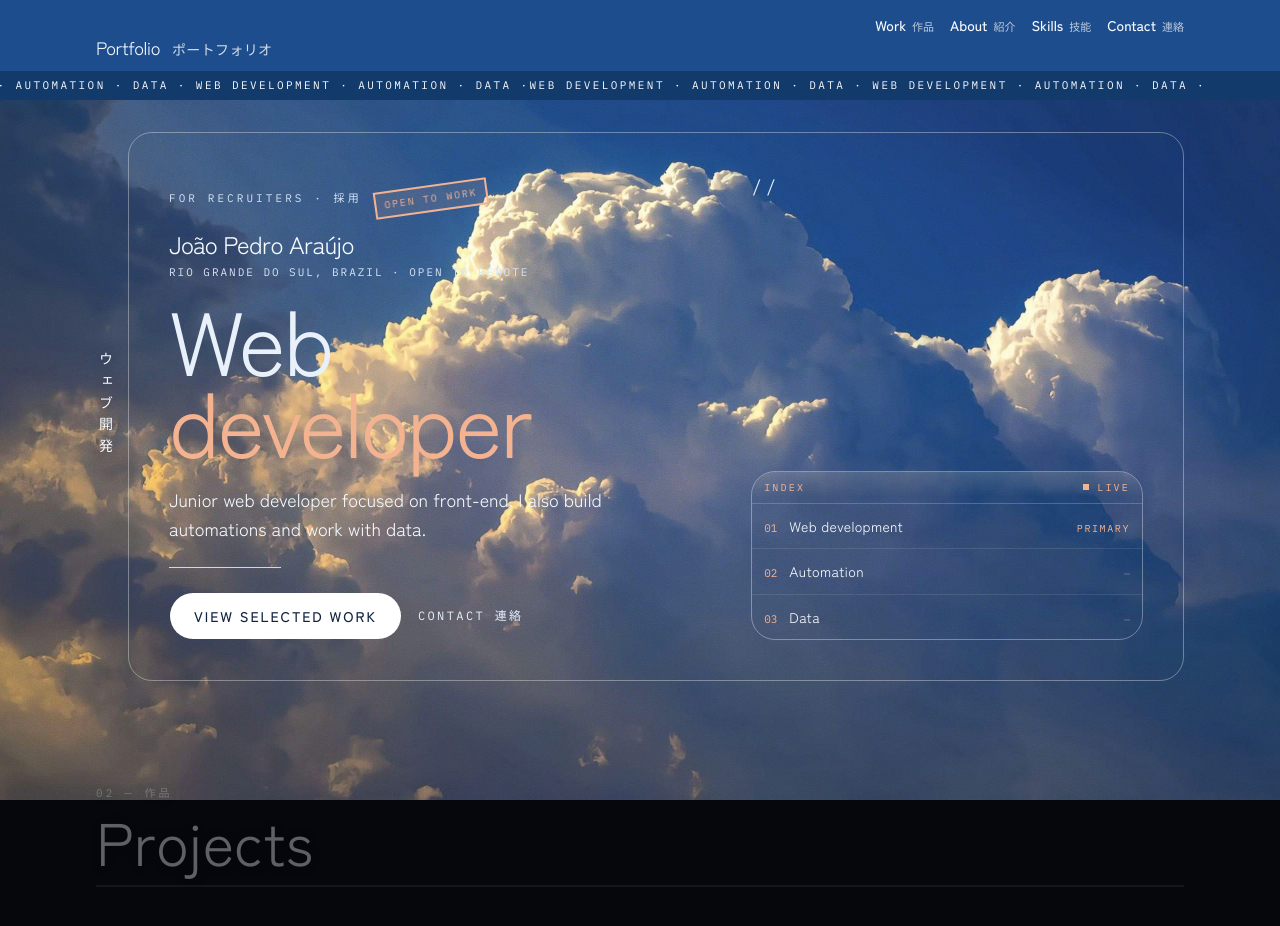
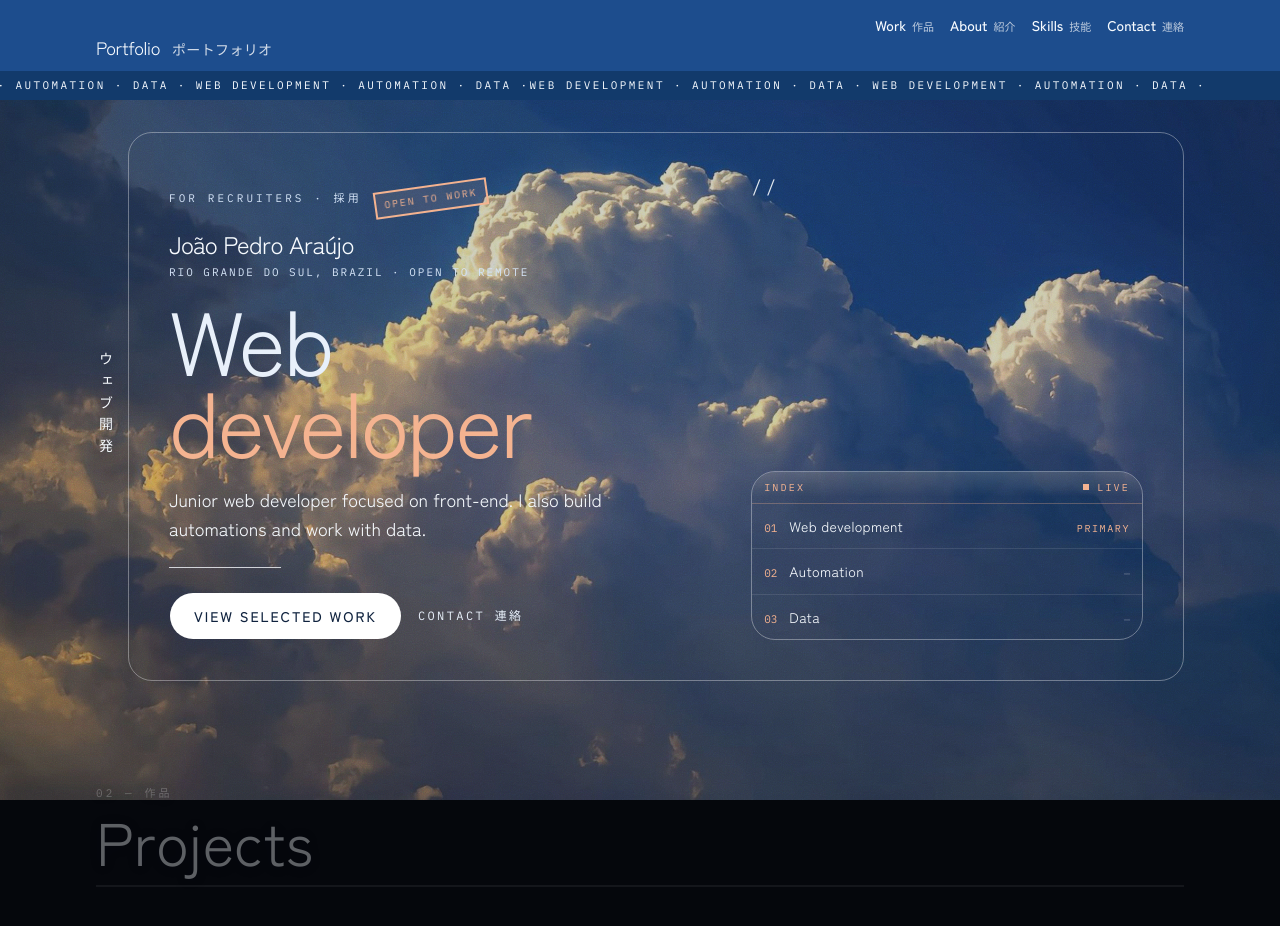
Before and after one commit to jpmaraujo1/portfolio, a Next.js app: page / in a window 1280 px wide. Shown: the top 926 px of the page. Built offline with nearby package versions, Linux system fonts and the light colour scheme; a web font is replaced by a local one.

Commit message:
Add a slight black tint over the background photo
Co-Authored-By: Claude Opus 5.5 <noreply@anthropic.com>
Claude-Session: https://claude.ai/code/session_015qQJj9i3ohByyFE6MXXVB7

```diff
--- a/src/app/poster.css
+++ b/src/app/poster.css
@@ -19,7 +19,9 @@
   position: fixed;
   inset: 0;
   z-index: -20;
-  background: #05070c url("/cloud-bg.jpg") center / cover no-repeat;
+  background:
+    linear-gradient(rgba(0, 0, 0, 0.2), rgba(0, 0, 0, 0.2)),
+    #05070c url("/cloud-bg.jpg") center / cover no-repeat;
 }
 
 .sky-wash::after {
```
